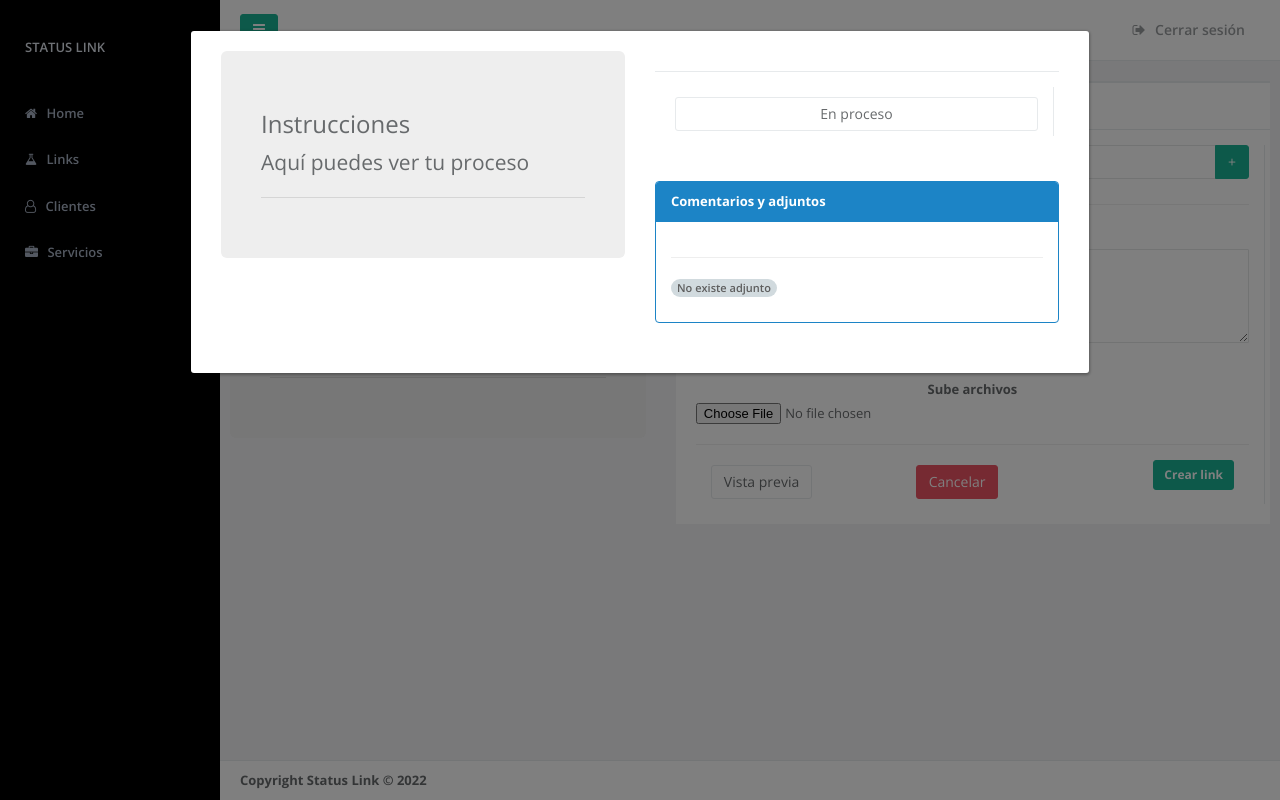
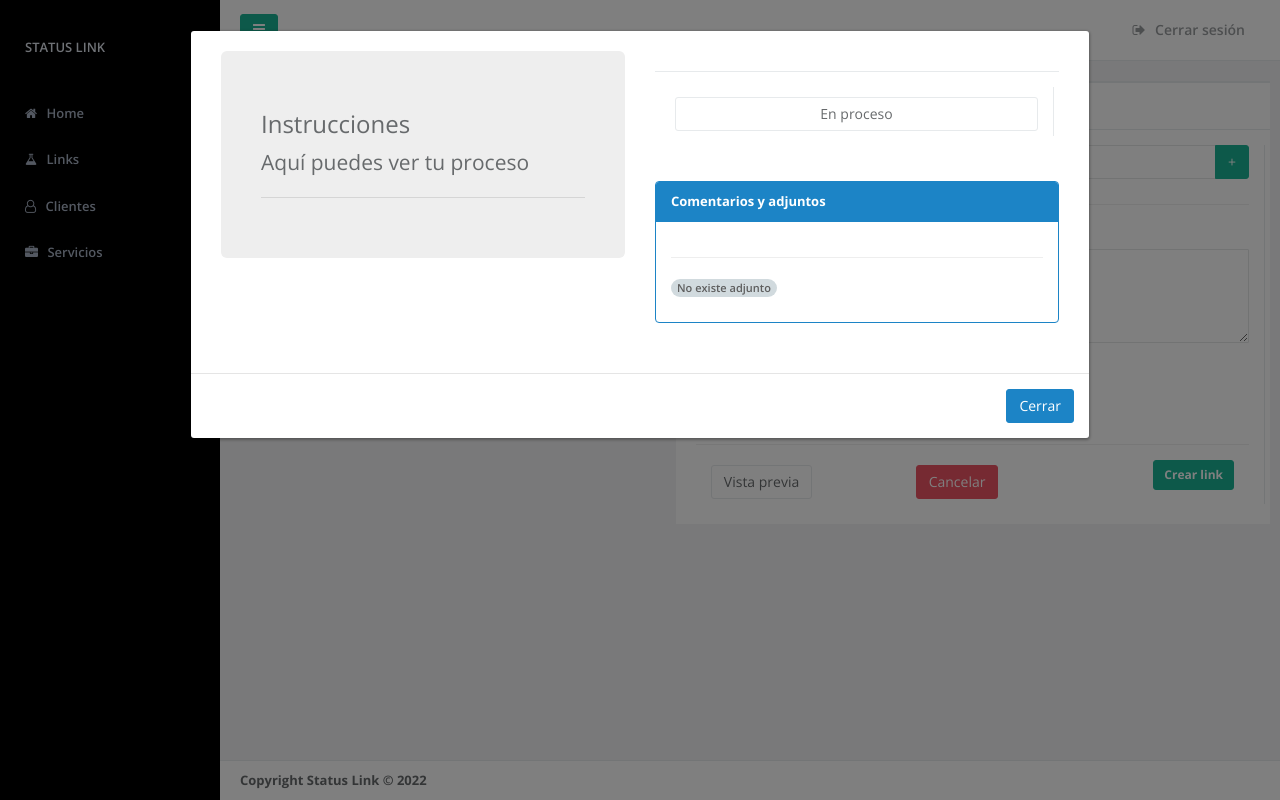
Before and after one commit to GoHives/StatusLink, a Django app: template apps/administrators/templates/link_generator_final_step.html in a window 1280 px wide, after a click on "Vista previa". Run offline with Django 4.2, Linux system fonts and the light colour scheme; the template is opened without the code that fills it, so the values that code supplies are empty; some libraries are stand-ins or nearby versions.

Commit message:
add close button

```diff
--- a/apps/administrators/templates/link_generator_final_step.html
+++ b/apps/administrators/templates/link_generator_final_step.html
@@ -144,6 +144,9 @@
 					</div>
 				</div>
 			</div>
+			<div class="modal-footer">
+				<button type="button" class="btn btn-success" data-dismiss="modal">Cerrar</button>
+			  </div>
 		</div>
 	</div>
 </div>
```
